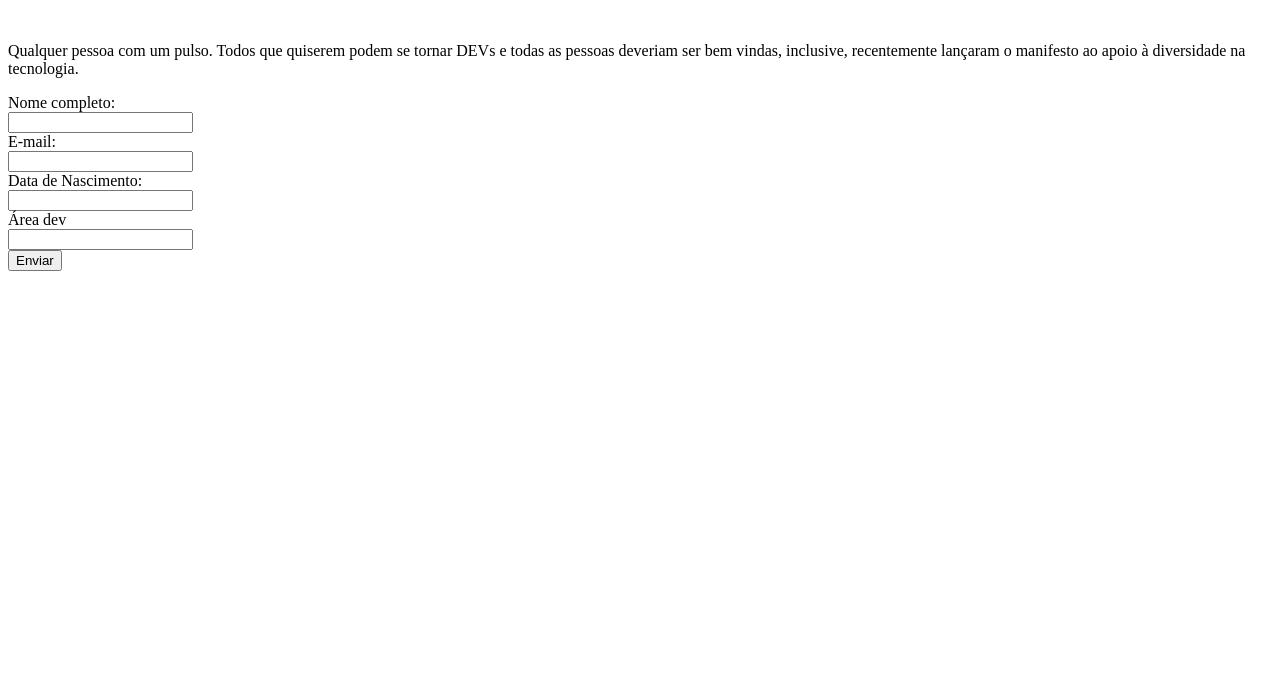
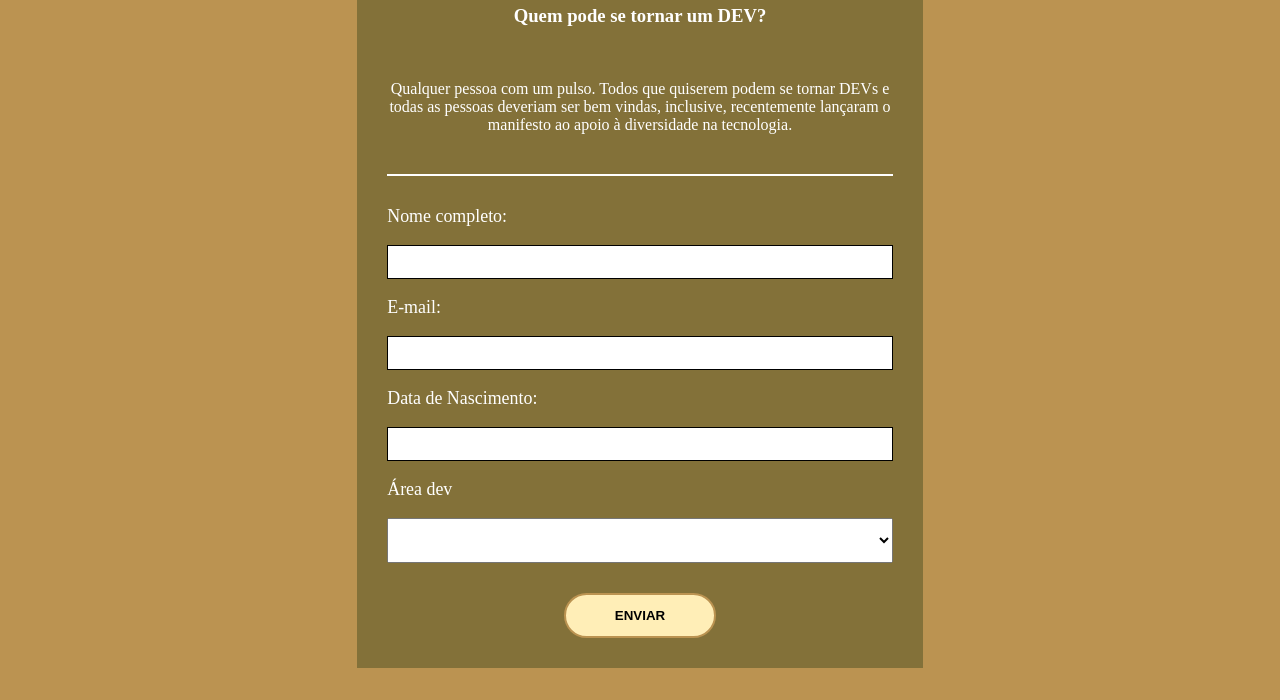
Before and after one commit to gustavogarcia0/cursos, a plain HTML site: page modelo/index.html in a window 1280 px wide. Shown: the part 100-800 px from the top of the page. Drawn offline with Linux system fonts and the light colour scheme.

Commit message:
newAtualization

```diff
--- a/modelo/assets/css/style.css
+++ b/modelo/assets/css/style.css
@@ -0,0 +1,60 @@
+body{
+    background-color:#bb9351;
+    color:white;
+}
+
+.container{
+    background-color:#837139;
+    padding:30px;
+    width:40%;
+    margin: 0 auto;
+}
+
+.headerForm{
+    text-align:center;
+    margin-bottom:40px;
+}
+
+.formContainer{
+    display:flex;
+    flex-direction: column;
+}
+
+.formContainer button{
+    font-weight: bold;
+    width:30%;
+    height:45px;
+    margin: 0 auto;
+    border-radius:30px;
+    border:2px solid #bb9351;
+    background-color:#ffeeb7;
+}
+.formContainer button:hover{
+    background-color:#bb9351;
+    color:white;
+    font-weight:normal;
+}
+
+.formContainer input{
+    border:1px solid black;
+    height:30px;
+}
+
+
+.formContainer label{
+    font-size:1.12rem;
+}
+
+.lineSep{
+    width:100%;
+    height:2px;
+    background-color:white;
+    margin-bottom:30px;
+}
+
+.formContainer select{
+    height:45px;
+    font-weight: bold;
+    font-size: 1.5rem;
+    margin-bottom:30px;
+}
--- a/modelo/index.html
+++ b/modelo/index.html
@@ -12,14 +12,20 @@
 <body>
 
     <section class="container">
+
         <div class="headerForm">
             <h1>Cadastro DEV</h1>
-            <h3><b>Quem pode se tornar um DEV?</b></h3><br>
+            <h3>Quem pode se tornar um DEV?</h3><br>
             <p> Qualquer pessoa com um pulso.
                 Todos que quiserem podem se tornar DEVs e todas as
                 pessoas deveriam ser bem vindas, inclusive, recentemente
                 lançaram o manifesto ao apoio à diversidade na tecnologia.
             </p>
+        </div>
+
+        <div class="lineSep">
+
+
         </div>
 
         <form action="" class="formContainer">
@@ -34,9 +40,15 @@
             <input type="text" id="input-teste-3"><br>
 
             <label for="input-teste-4" class="labelInput">Área dev</label><br>
-            <input type="text" id="input-teste-4"><br>
+            <select id="areaDev">
+                <option value="" selected disabled></option>
+                <option>Front-End</option>
+                <option>Back-End</option>
+                <option>Mobile Developer</option>
+                <option>Full-Stecker</option>
+            </select>
+            <button>ENVIAR</button>
 
-            <button>Enviar</button>
         </form>
     </section>
 
```
